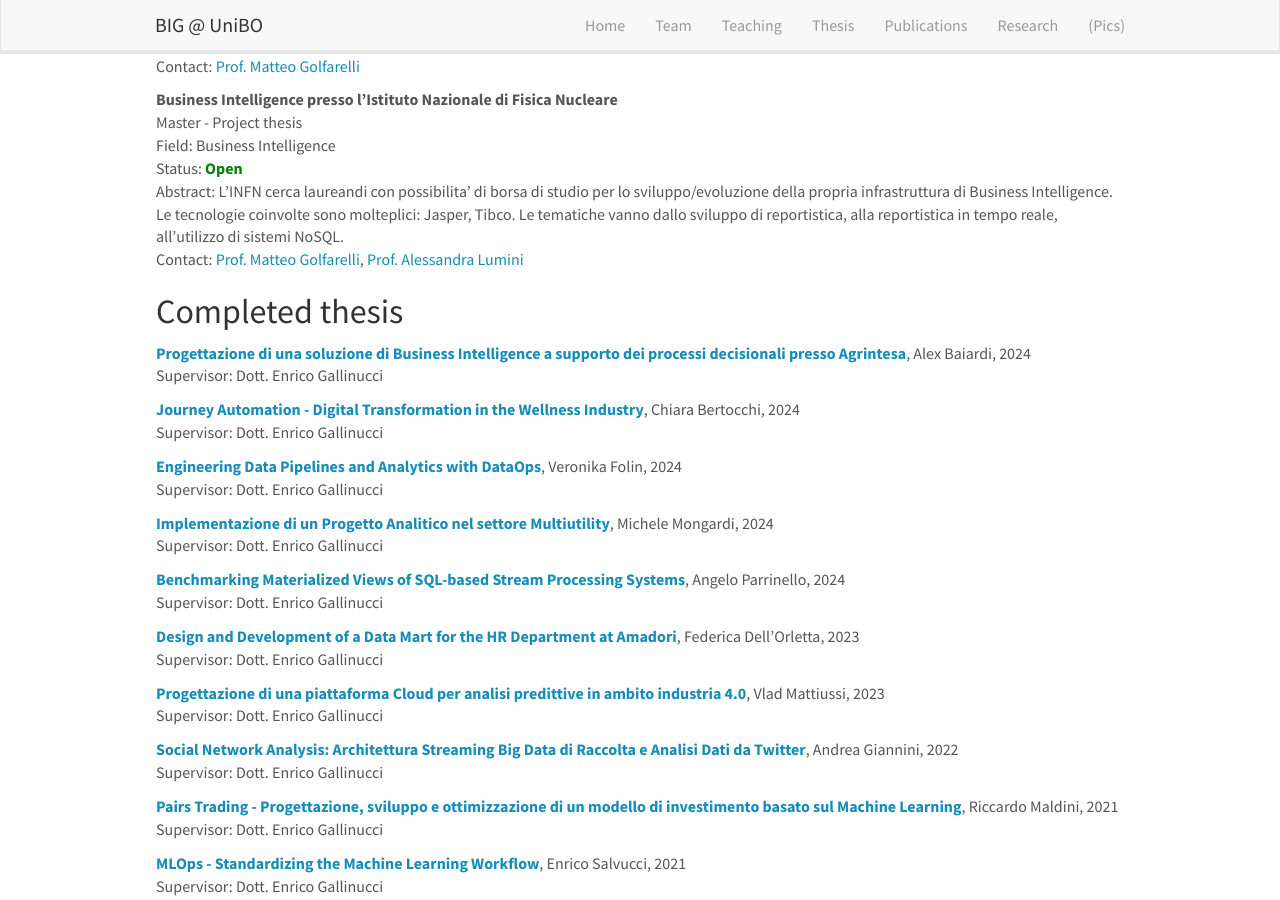
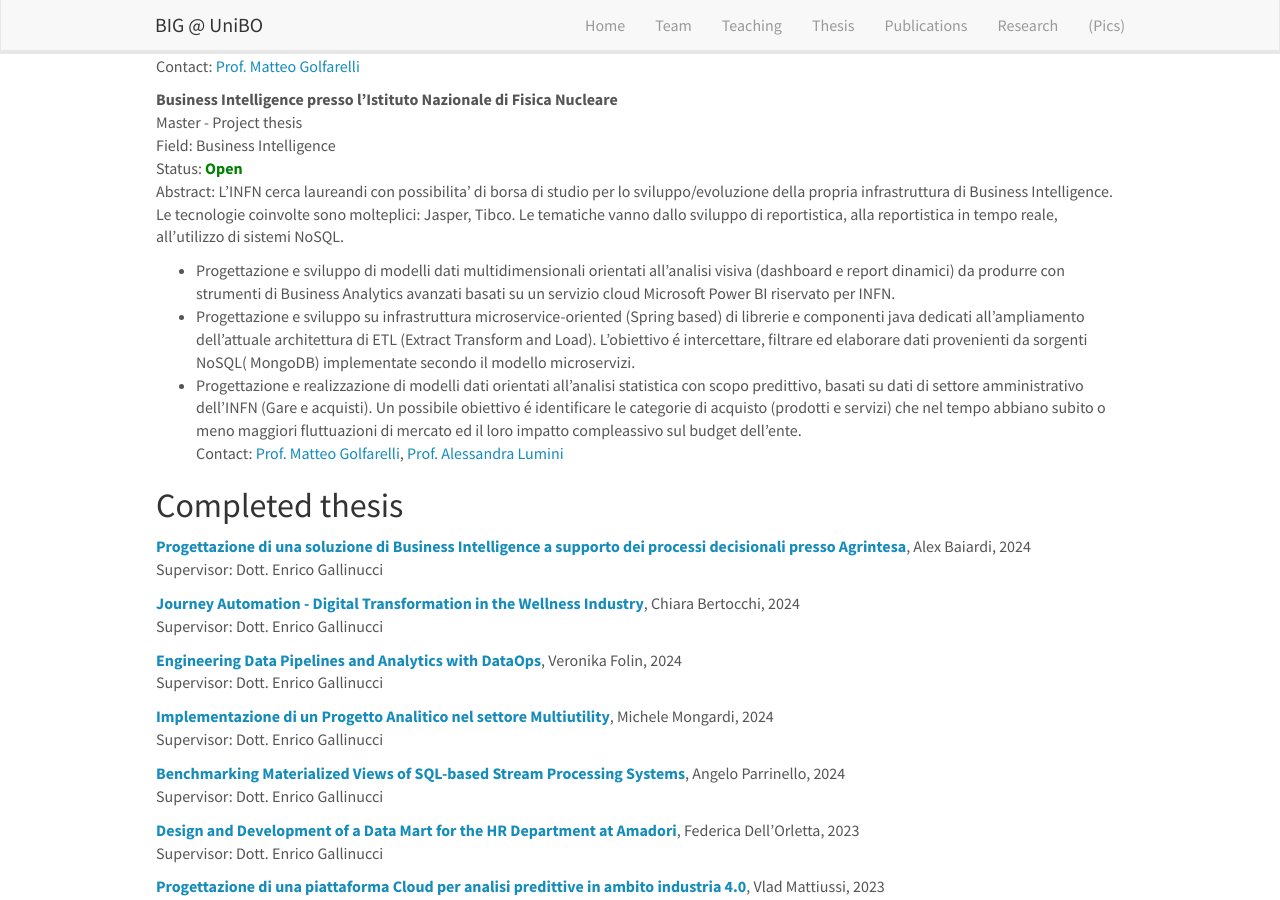
Before and after one commit to big-unibo/big-unibo.github.io, a Jekyll site: the page built from _pages/thesis.md, in a window 1280 px wide and 900 px high, scrolled down 2880 px. Built offline with Jekyll 4.4.1, drawn with Linux system fonts in a browser that asks for light colours; nearby versions of some CDN libraries.

Commit message:
new theses

```diff
--- a/_data/thesis.yml
+++ b/_data/thesis.yml
@@ -161,7 +161,11 @@
   supervisor:
   co-supervisor:
   student:
-  abstract: "L'INFN cerca laureandi con possibilita' di borsa di studio per lo sviluppo/evoluzione della propria infrastruttura di Business Intelligence. Le tecnologie coinvolte sono molteplici: Jasper, Tibco. Le tematiche vanno dallo sviluppo di reportistica, alla reportistica in tempo reale, all'utilizzo di sistemi NoSQL."
+  abstract: |
+    L'INFN cerca laureandi con possibilita' di borsa di studio per lo sviluppo/evoluzione della propria infrastruttura di Business Intelligence. Le tecnologie coinvolte sono molteplici: Jasper, Tibco. Le tematiche vanno dallo sviluppo di reportistica, alla reportistica in tempo reale, all'utilizzo di sistemi NoSQL.
+    - Progettazione e sviluppo di modelli dati multidimensionali orientati all'analisi visiva (dashboard e report dinamici) da produrre con strumenti di Business Analytics avanzati basati su un servizio cloud Microsoft Power BI riservato per INFN.
+    - Progettazione e sviluppo su infrastruttura microservice-oriented (Spring based) di librerie e componenti java dedicati all'ampliamento dell'attuale architettura di ETL (Extract Transform and Load). L'obiettivo é intercettare, filtrare ed elaborare dati provenienti da sorgenti NoSQL( MongoDB) implementate secondo il modello microservizi.
+    - Progettazione e realizzazione di modelli dati orientati all'analisi statistica con scopo predittivo, basati su dati di settore amministrativo dell'INFN (Gare e acquisti). Un possibile obiettivo é identificare le categorie di acquisto (prodotti e servizi) che nel tempo abbiano subito o meno maggiori fluttuazioni di mercato ed il loro impatto compleassivo sul budget dell'ente.
   link:
   slides:
 
```
